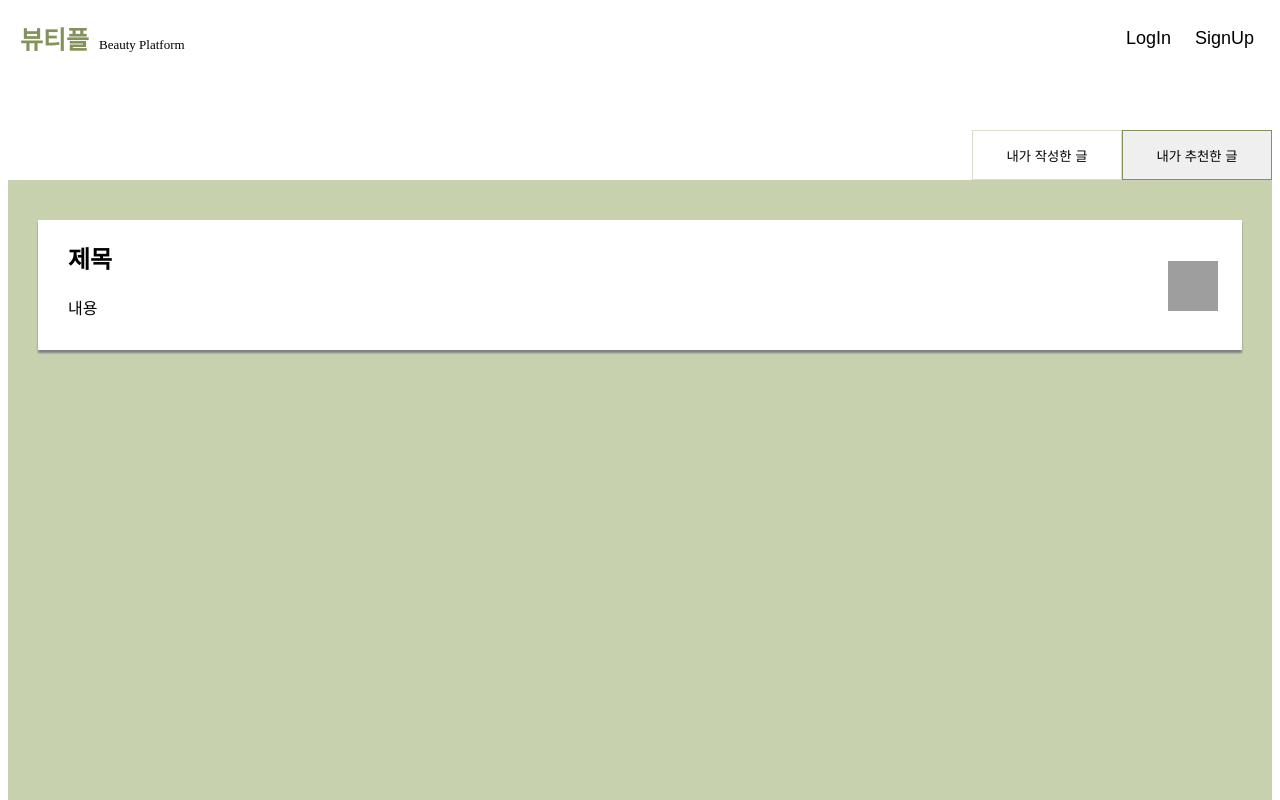
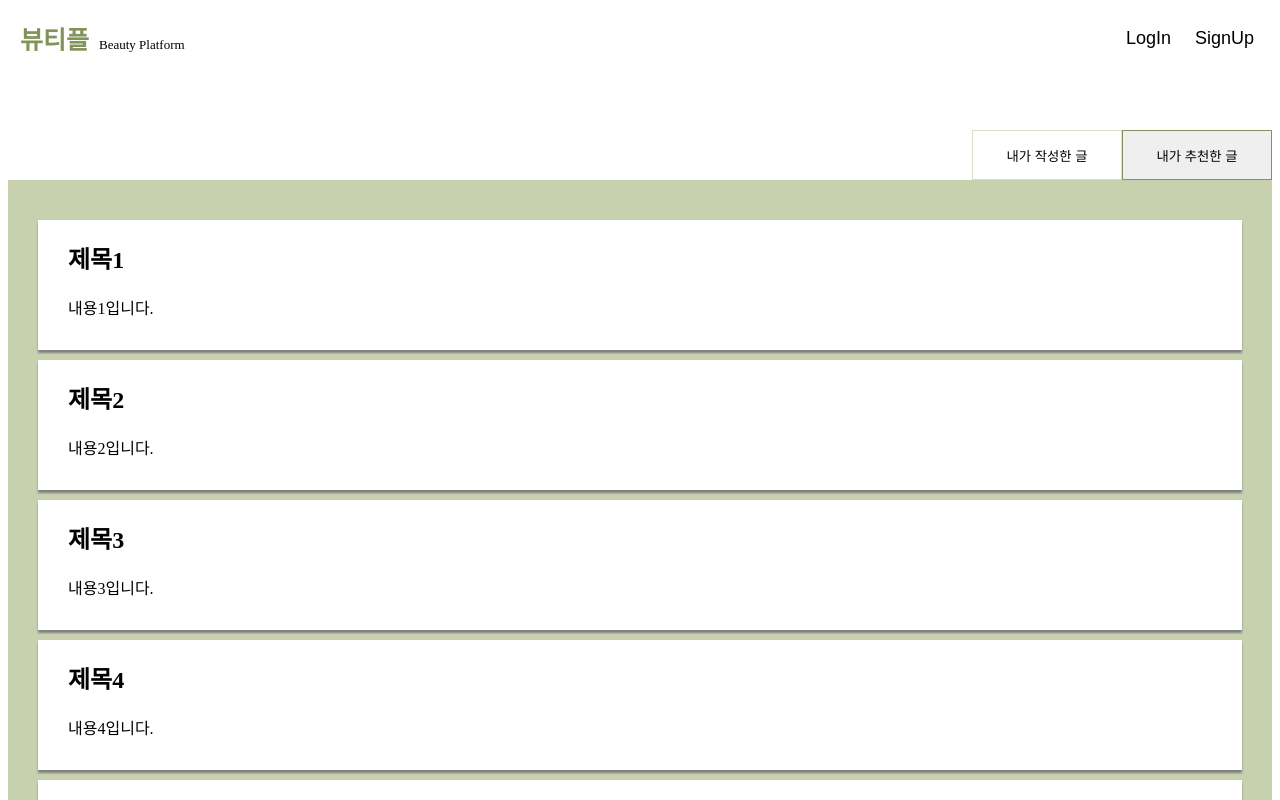
Before and after one commit to yoongun97/BeautyPle, a React (Create React App) app: page /mypage/1 in a window 1280 px wide. Both pictures are taken after a click on the button "내가 추천한 글". Shown: the top 800 px of the page. Built offline with nearby package versions, Linux system fonts and the light colour scheme; data requests are answered from the project's data file; grey boxes are pictures that could not be loaded.

Commit message:
내가 쓴 게시물 불러오기, 카드 클릭 시 상세페이지 이동

```diff
--- a/db.json
+++ b/db.json
@@ -7,7 +7,8 @@
       "img": "https://cdn.pixabay.com/photo/2019/07/31/06/16/breakfast-4374418_640.jpg",
       "highcategory": "제품 추천",
       "lowcategory": "올인원",
-      "author": "작성자1"
+      "author": "작성자1",
+      "uid" : "5da6925d-199e-fd26-27d4-d25b5ae2fcd3"
     },
     {
       "id": "2",
@@ -25,7 +26,9 @@
       "img": "https://cdn.pixabay.com/photo/2019/10/18/07/28/eye-shadow-4558443_640.jpg",
       "highcategory": "꿀팁 공유",
       "lowcategory": "생활 꿀팁",
-      "author": "작성자3"
+      "author": "작성자3",
+      "uid" : "5da6925d-199e-fd26-27d4-d25b5ae2fcd3"
+
     },
     {
       "id": "4",
@@ -34,7 +37,8 @@
       "img": "https://cdn.pixabay.com/photo/2019/10/18/07/28/eye-shadow-4558443_640.jpg",
       "highcategory": "꿀팁 공유",
       "lowcategory": "쇼핑 꿀팁",
-      "author": "작성자4"
+      "author": "작성자4",
+      "uid" : "5da6925d-199e-fd26-27d4-d25b5ae2fcd3"
     },
     {
       "id": "5",
@@ -61,7 +65,8 @@
       "img": "https://cdn.pixabay.com/photo/2019/12/23/01/16/eyeliner-4713577_640.jpg",
       "highcategory": "제품 추천",
       "lowcategory": "기초화장",
-      "author": "작성자7"
+      "author": "작성자7",
+      "uid" : "5da6925d-199e-fd26-27d4-d25b5ae2fcd3"
     },
     {
       "id": "8",
@@ -79,7 +84,8 @@
       "img": "https://cdn.pixabay.com/photo/2019/12/23/01/16/eyeliner-4713577_640.jpg",
       "highcategory": "제품 추천",
       "lowcategory": "기초화장",
-      "author": "작성자9"
+      "author": "작성자9",
+      "uid" : "5da6925d-199e-fd26-27d4-d25b5ae2fcd3"
     }
   ],
   "login": [],
--- a/src/pages/mypage/Mypage.jsx
+++ b/src/pages/mypage/Mypage.jsx
@@ -1,65 +1,26 @@
 import React, {useState} from "react";
-import { styled } from "styled-components";
-
-const StSelectPost = styled.div`
-  margin-top: 130px;
-  display:flex;
-`
-
-const StMyPostBtn = styled.button`
-margin-left:auto;
-width: 150px;
-height: 50px;
-background-color: ${({ isSelected }) => (isSelected ? "1px solid #83925A" : "transparent")};
-border: ${({ isSelected }) => (isSelected ? "1px solid #83925A" : "1px solid #D9E0C7")};
-cursor:pointer;
-`
-const StMyLikeBtn = styled.button`
-width: 150px;
-height: 50px;
-background-color: ${({ isSelected }) => (isSelected ? "1px solid #83925A" : "transparent")};
-border: ${({ isSelected }) => (isSelected ? "1px solid #83925A" : "1px solid #D9E0C7")};
-cursor:pointer;
-`
-
-const StListContainer = styled.div`
-  background-color:#C8D1AE;
-  height: 800px;
-  padding:30px;
-`
-
-const StCard = styled.div`
-background-color: white;
-height: 130px;
-width: 100%;
-margin: 10px auto 10px auto;
-display:flex;
-  box-shadow: 0 2.5px 2px 0 gray;
-
-`
-const StTextbox = styled.div`
-margin-left:30px;
-`
-const StTitle = styled.h2``
-const StContent = styled.p``
-const StDeleteBtn = styled.button`
-margin : auto 30px auto auto;
-background-color:transparent;
-border:none;
-width:50px;
-height:50px;
-cursor:pointer;
-&:hover{
-  opacity:0.6;
-}
-`
-const StDeleteImg = styled.img`
-  width:50px;
-  height:50px;
-`
+import {StSelectPost,StMyPostBtn, StMyLikeBtn, StListContainer, StCard, StTextbox, StTitle, StContent, StDeleteBtn, StDeleteImg } from "./StyledMypage"
+import { useNavigate, useParams } from "react-router-dom";
+import { useQuery } from "react-query";
+import api from "../../axios/api"
 
 function Mypage() {
   const [selectedButton, setSelectedButton] = useState("mypost");
+  const {uid} = useParams();
+  const navigate = useNavigate();
+
+  const { data, isLoading, isError, error } = useQuery("posts", async () => {
+    const response = await api.get("/posts");
+    return response.data;
+  });
+
+  if (isLoading) {
+    return <div>데이터 가져오는 중...</div>;
+  }
+
+  if (isError) {
+    return <div>{error.message}</div>;
+  }
 
   return (
   <>
@@ -68,15 +29,38 @@ function Mypage() {
     <StMyLikeBtn isSelected={selectedButton === "mylike"} onClick={() => setSelectedButton("mylike")}>내가 추천한 글</StMyLikeBtn>
   </StSelectPost>
   <StListContainer>
-        <StCard>
+    {
+    (selectedButton === "mypost") ?
+    (data
+      .filter((item) => item.uid === uid)
+      .map((item) => (
+        <StCard
+          key={item.id}
+          onClick={() => {
+            navigate(`/detail/${item.id}`);
+          }}
+        >
         <StTextbox>
-        <StTitle>제목</StTitle>
-        <StContent>내용</StContent>
+          <StTitle>{item.title}</StTitle>
+          <StContent>{item.content}</StContent>
         </StTextbox>
         <StDeleteBtn>
           <StDeleteImg src="https://cdn-icons-png.flaticon.com/128/9789/9789276.png" alt="deletebtn" />
         </StDeleteBtn>
       </StCard>
+    ))) :
+    (data
+      .filter((item) => item.uid !== uid)
+      .map((item) => (
+        <StCard key={item.id}>
+          <StTextbox>
+            <StTitle>{item.title}</StTitle>
+            <StContent>{item.content}</StContent>
+           </StTextbox>
+        </StCard>
+      )))
+  }
+
   </StListContainer>
 
   </>
--- a/src/pages/mypage/StyledMypage.js
+++ b/src/pages/mypage/StyledMypage.js
@@ -0,0 +1,58 @@
+import { styled } from "styled-components";
+
+export const StSelectPost = styled.div`
+  margin-top: 130px;
+  display:flex;
+`
+
+export const StMyPostBtn = styled.button`
+margin-left:auto;
+width: 150px;
+height: 50px;
+background-color: ${({ isSelected }) => (isSelected ? "1px solid #83925A" : "transparent")};
+border: ${({ isSelected }) => (isSelected ? "1px solid #83925A" : "1px solid #D9E0C7")};
+cursor:pointer;
+`
+export const StMyLikeBtn = styled.button`
+width: 150px;
+height: 50px;
+background-color: ${({ isSelected }) => (isSelected ? "1px solid #83925A" : "transparent")};
+border: ${({ isSelected }) => (isSelected ? "1px solid #83925A" : "1px solid #D9E0C7")};
+cursor:pointer;
+`
+
+export const StListContainer = styled.div`
+  background-color:#C8D1AE;
+  height: 800px;
+  padding:30px;
+`
+
+export const StCard = styled.div`
+background-color: white;
+height: 130px;
+width: 100%;
+margin: 10px auto 10px auto;
+display:flex;
+box-shadow: 0 2.5px 2px 0 gray;
+cursor:pointer;
+`
+export const StTextbox = styled.div`
+margin-left:30px;
+`
+export const StTitle = styled.h2``
+export const StContent = styled.p``
+export const StDeleteBtn = styled.button`
+margin : auto 30px auto auto;
+background-color:transparent;
+border:none;
+width:50px;
+height:50px;
+cursor:pointer;
+&:hover{
+  opacity:0.6;
+}
+`
+export const StDeleteImg = styled.img`
+  width:50px;
+  height:50px;
+`
```
Lines whose indentation alone changed are shown as unchanged.
